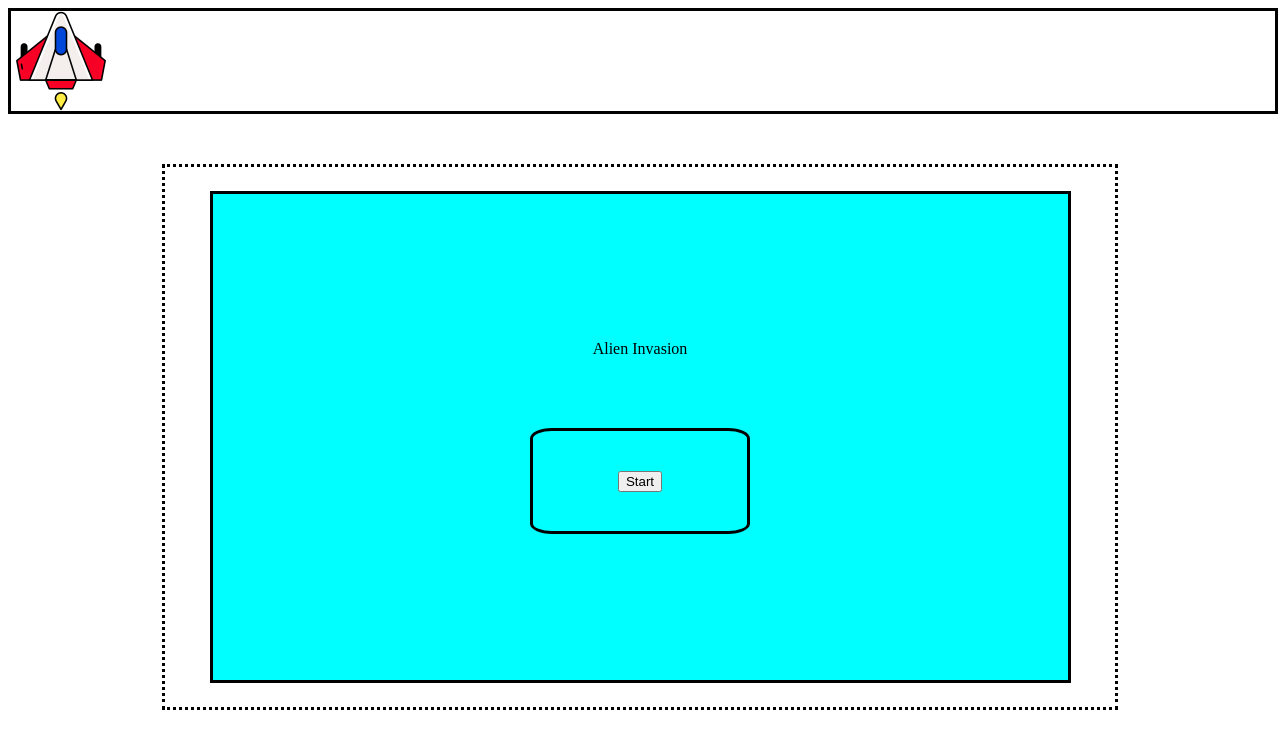
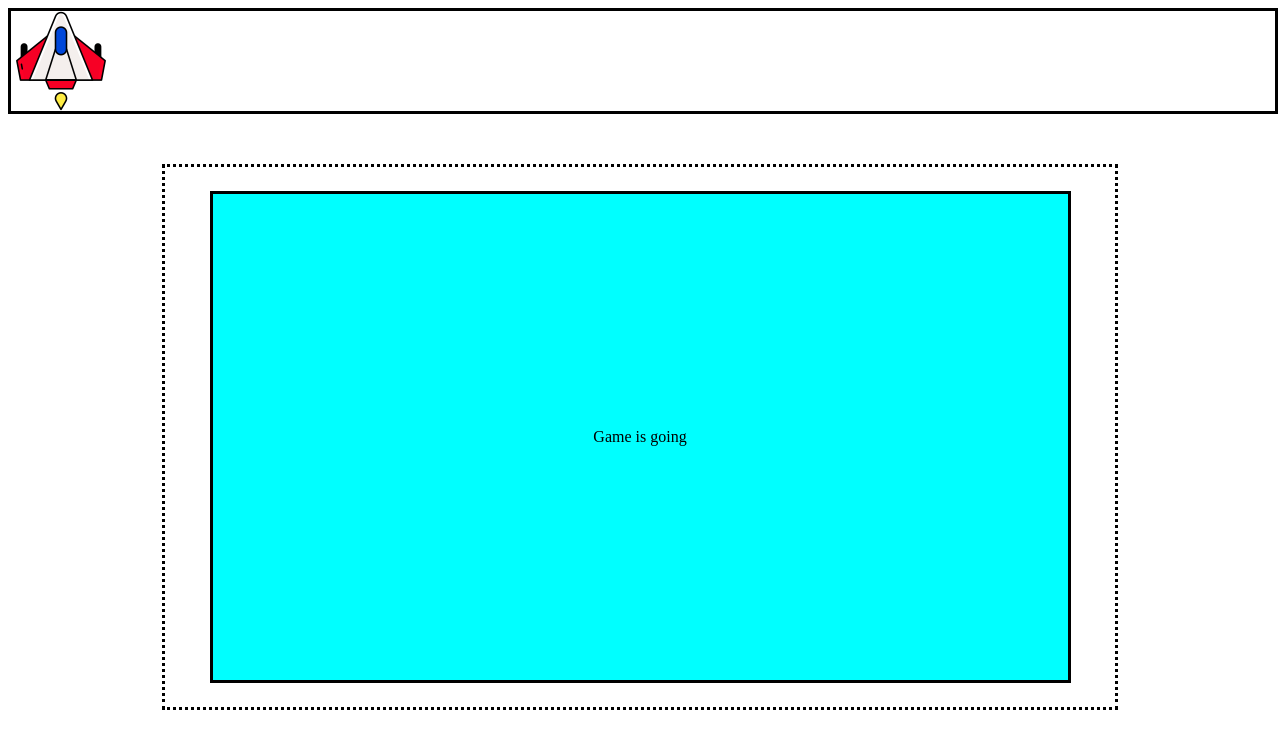
Before and after one commit to joshuaalegbe101/TurnBasedAlienGame, a plain HTML site: page index.html in a window 1280 px wide. Both pictures are taken after a click on the button "Start". Drawn offline with Linux system fonts and the light colour scheme.

Commit message:
Additions

```diff
--- a/app.js
+++ b/app.js
@@ -1,3 +1,8 @@
+const titleHeader = document.getElementById('title');
+const startButton = document.getElementById('begin');
+const startContainer = document.getElementById('start');
+const session = document.getElementById('gameplay');
+
 class GameManager {
     round(hero, armada) {
         let turn = 0;
@@ -22,7 +27,22 @@ class Ship {
 }
 
 class AlienShip extends Ship{
-    constructor()
+
 }
 
-//let heroShip = Ship(20, 5, .7);
+const gameStart = () => {
+    titleHeader.style.display ='none';
+    startContainer.style.display ='none';
+    session.style.display ='block';
+
+    let heroShip = Ship();
+
+    let aliens = [AlienShip(), AlienShip(), AlienShip(), AlienShip()];
+
+
+}
+
+
+startButton.addEventListener('click', () => {
+    gameStart();
+});
--- a/index.html
+++ b/index.html
@@ -23,6 +23,10 @@
         <div id="start">
           <button id="begin">Start</button>
         </div>
+
+      <div id="gameplay">
+        <p>Game is going</p>
+      </div>
       </div>
     </div>
 
--- a/styles.css
+++ b/styles.css
@@ -41,3 +41,7 @@
     justify-content:center;
     align-items:center;
 }
+
+#gameplay{
+    display:none;
+}
```
